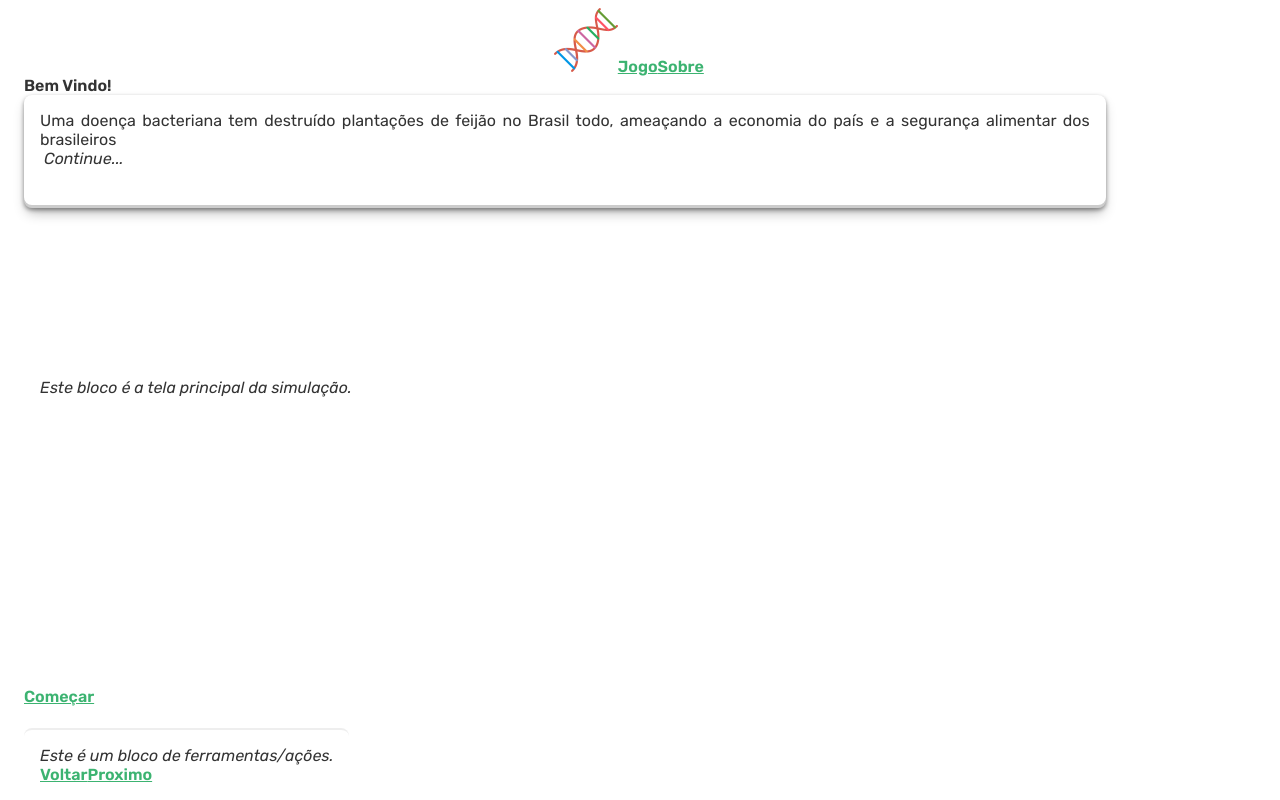
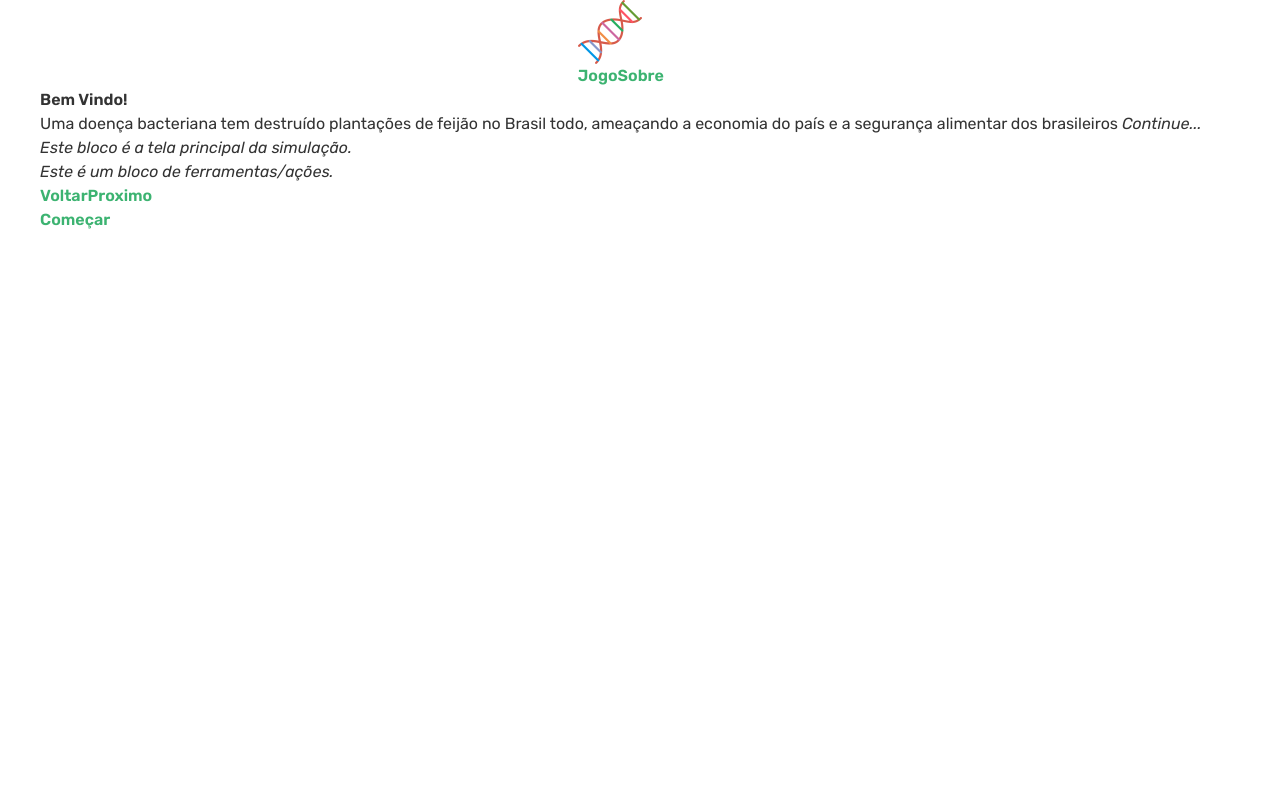
Before and after one commit to BCampanha/extensao-biomol, a Vue app: page / in a window 1280 px wide. Built offline with nearby package versions, Linux system fonts and the light colour scheme.

Commit message:
Install Tailwind CSS

```diff
--- a/package.json
+++ b/package.json
@@ -15,10 +15,13 @@
   "devDependencies": {
     "@vitejs/plugin-vue": "^1.6.1",
     "@vue/compiler-sfc": "^3.4.27",
+    "autoprefixer": "^10.4.19",
     "eslint": "^9.4.0",
     "eslint-plugin-vue": "^9.26.0",
+    "postcss": "^8.4.38",
     "prettier": "3.3.2",
     "sass": "^1.26.5",
+    "tailwindcss": "^3.4.4",
     "vite": "^2.5.4"
   },
   "eslintConfig": {
--- /dev/null
+++ b/postcss.config.js
@@ -0,0 +1,6 @@
+module.exports = {
+  plugins: {
+    tailwindcss: {},
+    autoprefixer: {},
+  },
+}
--- a/src/components/JanelaQuestao.vue
+++ b/src/components/JanelaQuestao.vue
@@ -79,7 +79,7 @@ export default {
 };
 </script>
 
-<style lang="scss" scoped>
+<style lang="scss" scoped>/*
 .janela {
   position: relative;
   right: 0;
@@ -134,5 +134,5 @@ em {
   white-space: pre-wrap;
   display: flex;
   flex-direction: column;
-}
+}*/
 </style>
--- /dev/null
+++ b/src/main.css
@@ -0,0 +1,3 @@
+@tailwind base;
+@tailwind components;
+@tailwind utilities;
--- a/src/main.js
+++ b/src/main.js
@@ -1,4 +1,6 @@
 import { createApp } from "vue";
+
+import "./main.css"
 
 import { RouterLink, createRouter, createWebHistory } from "vue-router";
 
--- a/src/views/BemVindo.vue
+++ b/src/views/BemVindo.vue
@@ -12,8 +12,3 @@ export default {
   name: 'BemVindo',
 }
 </script>
-
-<style lang="scss" scoped>
-.botao-comecar {
-}
-</style>
--- a/src/views/EscolhaVia.vue
+++ b/src/views/EscolhaVia.vue
@@ -2,10 +2,10 @@
   <div>
     <JanelaQuestao titulo="Escolha da via" orientacoes="Primeiro, é preciso decidir qual será a técnica utilizada para transferir o gene de interesse para o feijão. A transformação pode ser realizada via: biobalística, em que partículas de ouro ou tungstênio cobertas com DNA são bombardeadas para o tecido da planta através da aceleração por hélio; ou Agrobacterium tumefaciens, que consiste no co-cultivo do tecido da planta com uma bactéria capaz de transferir parte do DNA para a célula vegetal.">
       <template #principal>
-        <img
+        <!--<img
           src="../assets/metodos-2.jpg"
           alt="Esquema de transformação gênica por Agrobacterium e por biobalística"
-        />
+        />-->
       </template>
       <template #ferramentas>
         <p>
@@ -56,11 +56,12 @@ export default {
 </script>
 
 <style scoped>
+/*
 img {
   max-width: 100%;
 }
 
 .italico {
   font-style: italic;
-}
+}*/
 </style>
--- /dev/null
+++ b/tailwind.config.js
@@ -0,0 +1,11 @@
+/** @type {import('tailwindcss').Config} */
+module.exports = {
+  content: [
+    "./index.html",
+    "./src/**/*.{vue,js,ts,jsx,tsx}",
+  ],
+  theme: {
+    extend: {},
+  },
+  plugins: [],
+}
```
Also changed, not shown: 1 other file (tests, documents, lock files or other folders).
